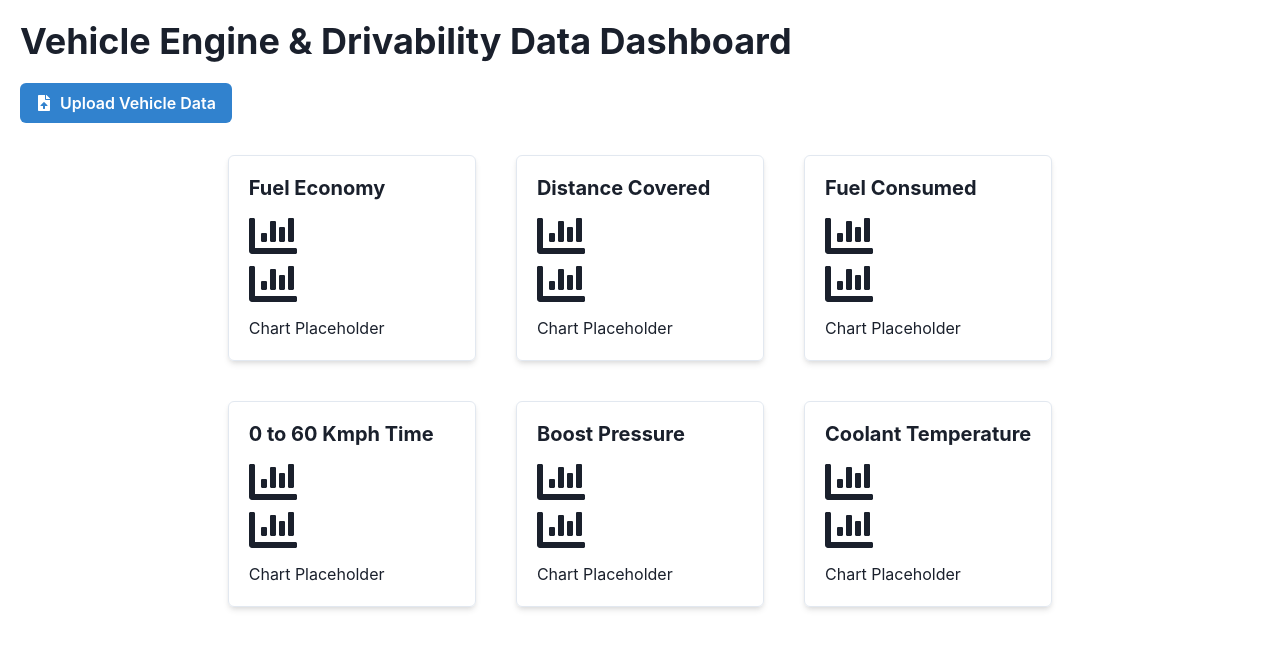
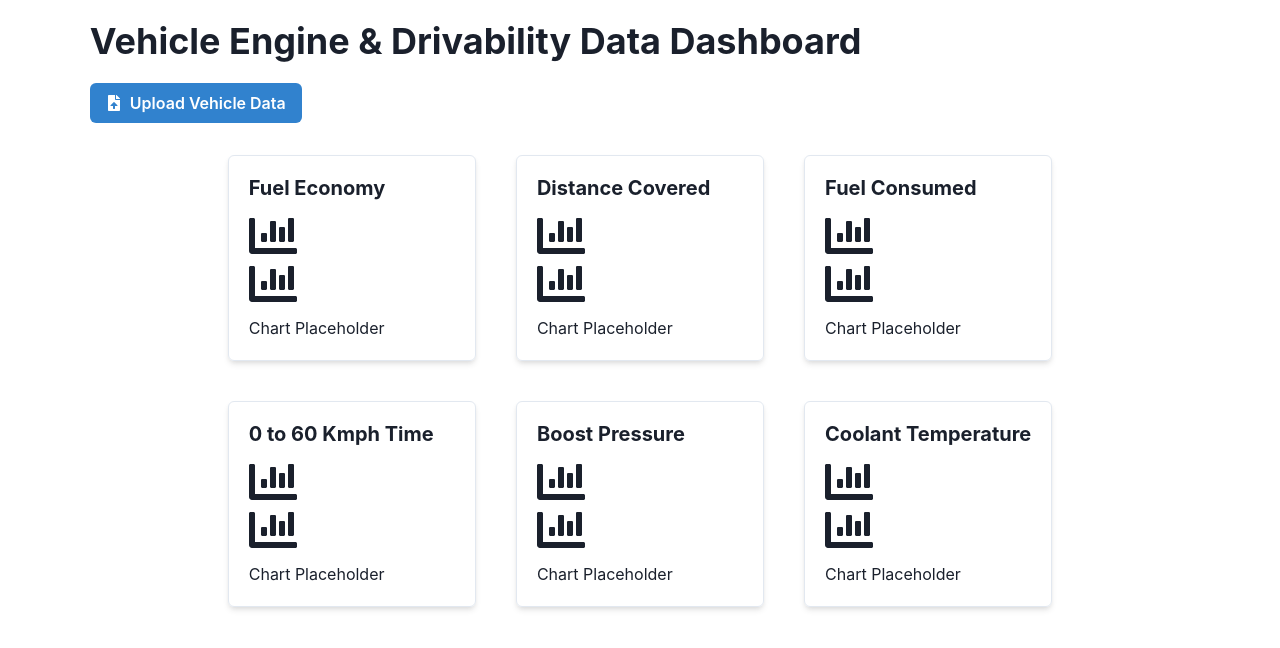
Before and after one commit to GPT-Engineer-App/dynamic-dashboard-vehicle, a React (Vite) app: page / in a window 1280 px wide. Shown: the top 648 px of the page. Built offline with nearby package versions, Linux system fonts and the light colour scheme.

Commit message:
Adjusted the Flex container's justify property from "space-between" to "space-around" to align the "Upload Vehicle Data" and "View Uploaded Files" buttons inline.
Prompt: can you make uploaded file button inline with upload vehicle data

```diff
--- a/src/pages/Index.jsx
+++ b/src/pages/Index.jsx
@@ -19,7 +19,7 @@ const Index = () => {
 
   return (
     <Box p={5}>
-      <Flex justify="space-between" align="center" mb={5}>
+      <Flex justify="space-around" align="center" mb={5}>
         <Flex direction="column" align="start" justify="center">
           <Heading mb={5}>Vehicle Engine & Drivability Data Dashboard</Heading>
           <Input type="file" accept=".xlsx, .xls" onChange={handleFileUpload} placeholder="Upload Excel files" size="lg" mb={3} multiple style={{ display: "none" }} ref={fileInputRef} />
```
